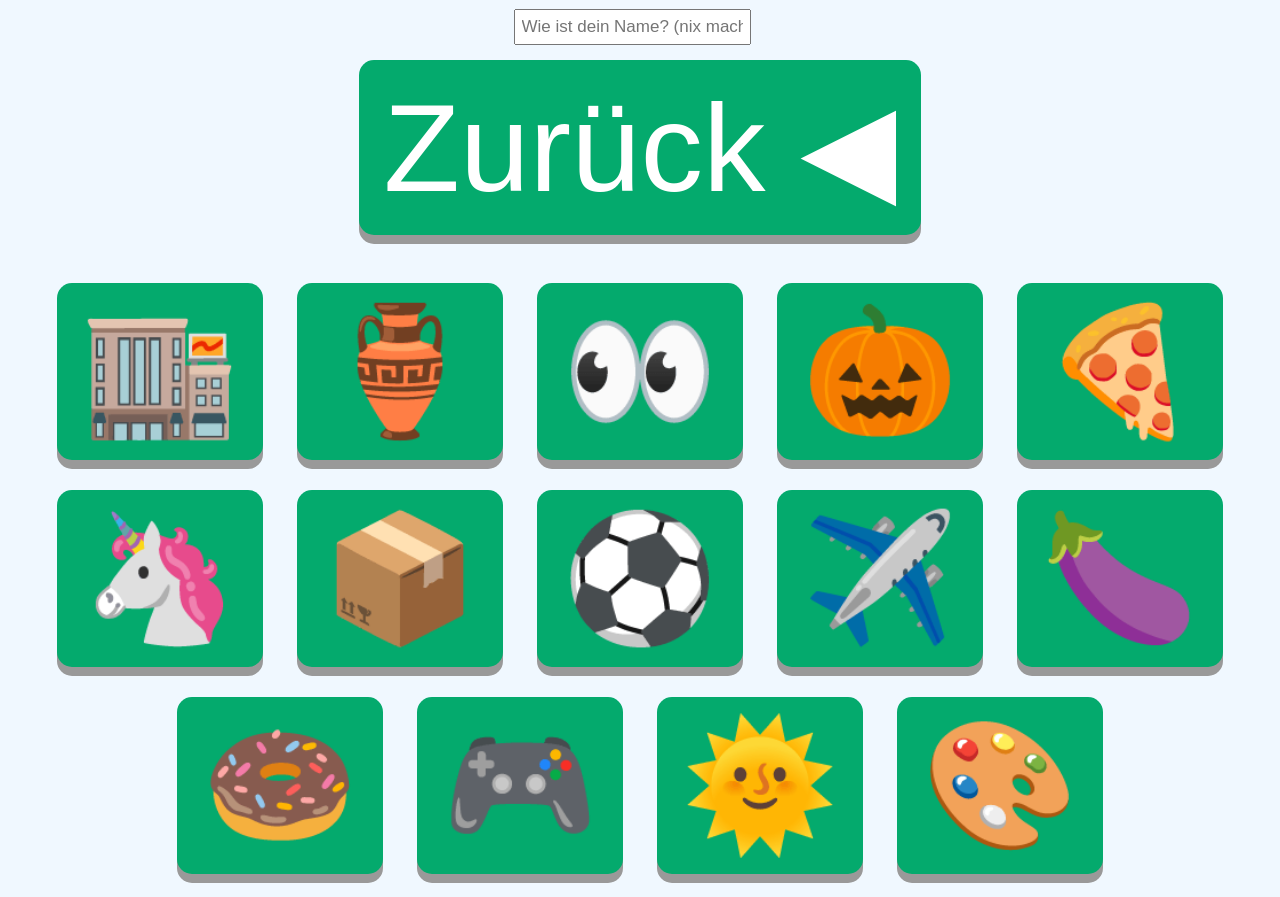
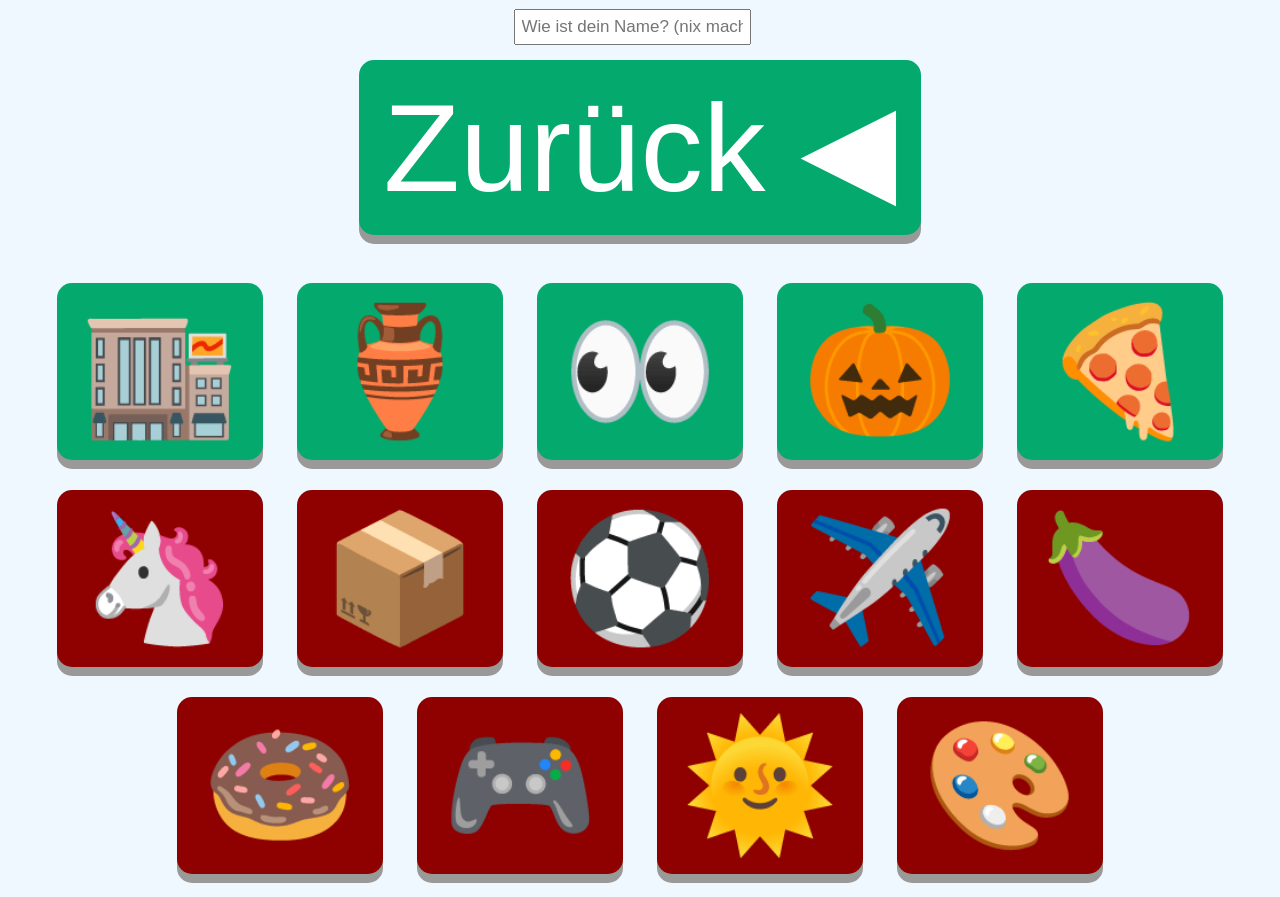
Before and after one commit to 112BS/LRS-Online-Spiel, a plain HTML site: page Easy.html in a window 1280 px wide. Shown: the part 79-976 px from the top of the page. Drawn offline with Linux system fonts and the light colour scheme.

Commit message:
Update Easy.html

```diff
--- a/Easy.html
+++ b/Easy.html
@@ -3,7 +3,7 @@
 <head>
     <meta charset="UTF-8">
     <meta name="viewport" content="width=device-width, initial-scale=1.0">
-    <title>Document</title>
+    <title>Auswahl</title>
 </head>
 <style>
   body{
@@ -22,7 +22,25 @@
   border-radius: 15px;
   box-shadow: 0 9px #999;
 }
-
+.button2 {
+  padding: 15px 25px;
+  margin: 15px;
+  font-size: 125px;
+  text-align: center;
+  cursor: pointer;
+  outline: none;
+  color: #fff;
+  background-color: #8f0000;
+  border: none;
+  border-radius: 15px;
+  box-shadow: 0 9px #999;
+}
+.button2:hover {background-color:rgb(124, 0, 0)1}
+.button2:active {
+  background-color: #ff0000;
+  box-shadow: 0 5px #666;
+  transform: translateY(4px);
+}
 .button:hover {background-color: #3e8e41}
 
 .button:active {
@@ -47,17 +65,17 @@ input[type=text] {
     <button class="button"onclick="window.location.href='q1c.html';">🏬</button>
     <button class="button"onclick="window.location.href='q2e.html';">🏺</button>
     <button class="button"onclick="window.location.href='q3e.html';">👀</button>
-    <button class="button">🎃</button>
+    <button class="button"onclick="window.location.href='q4.html';">🎃</button>
     <button class="button"onclick="window.location.href='q5.html';">🍕</button>
-    <button class="button">🦄</button>
-    <button class="button">📦</button>
-    <button class="button">⚽</button>
-    <button class="button">✈️</button>
-    <button class="button">🍆</button>
-    <button class="button">🍩</button>
-    <button class="button">🎮</button>
-    <button class="button">🌞</button>
-    <button class="button">🎨</button>
+    <button class="button2">🦄</button>
+    <button class="button2">📦</button>
+    <button class="button2">⚽</button>
+    <button class="button2">✈️</button>
+    <button class="button2">🍆</button>
+    <button class="button2">🍩</button>
+    <button class="button2">🎮</button>
+    <button class="button2">🌞</button>
+    <button class="button2">🎨</button>
     </center>
 </body>
 </html>
```
